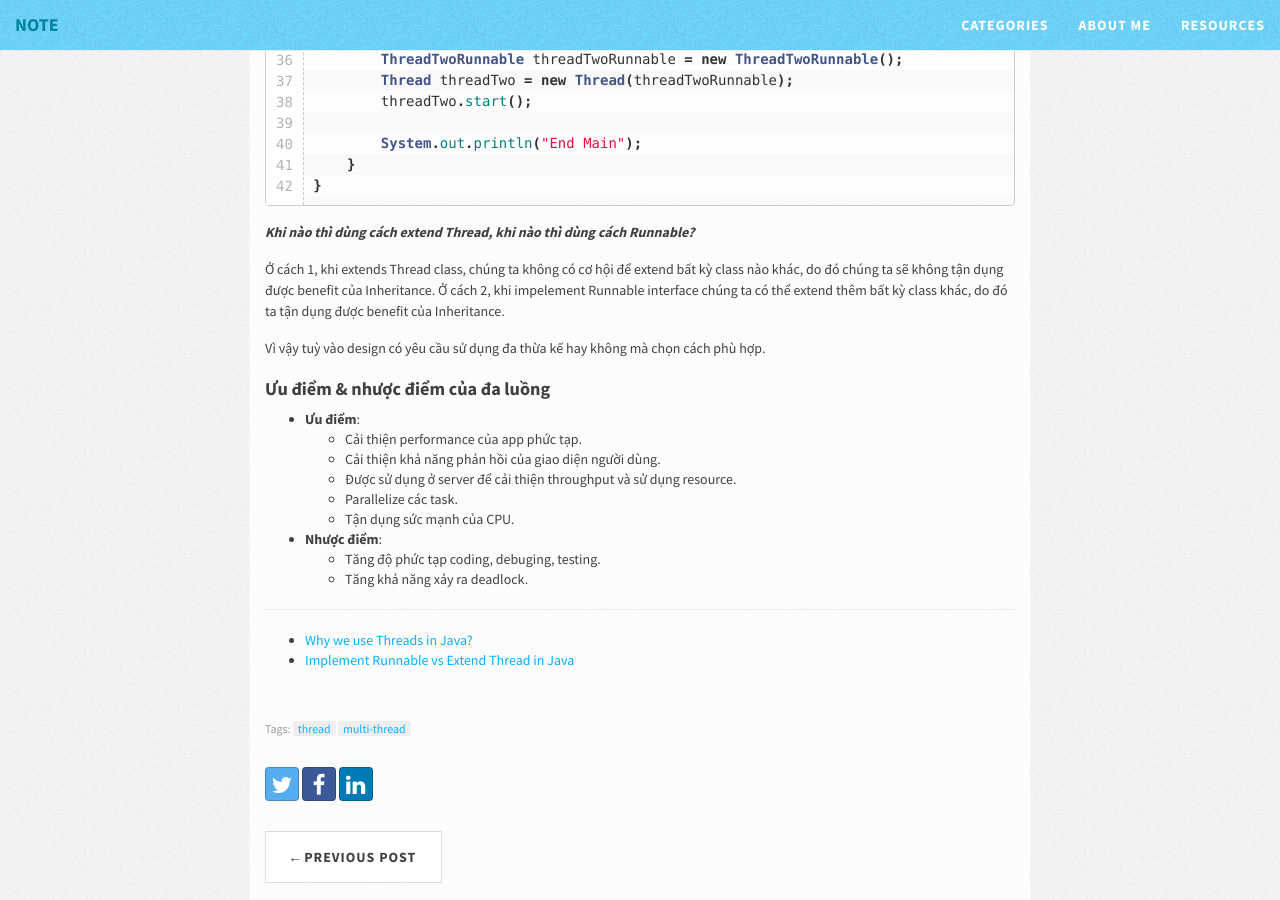
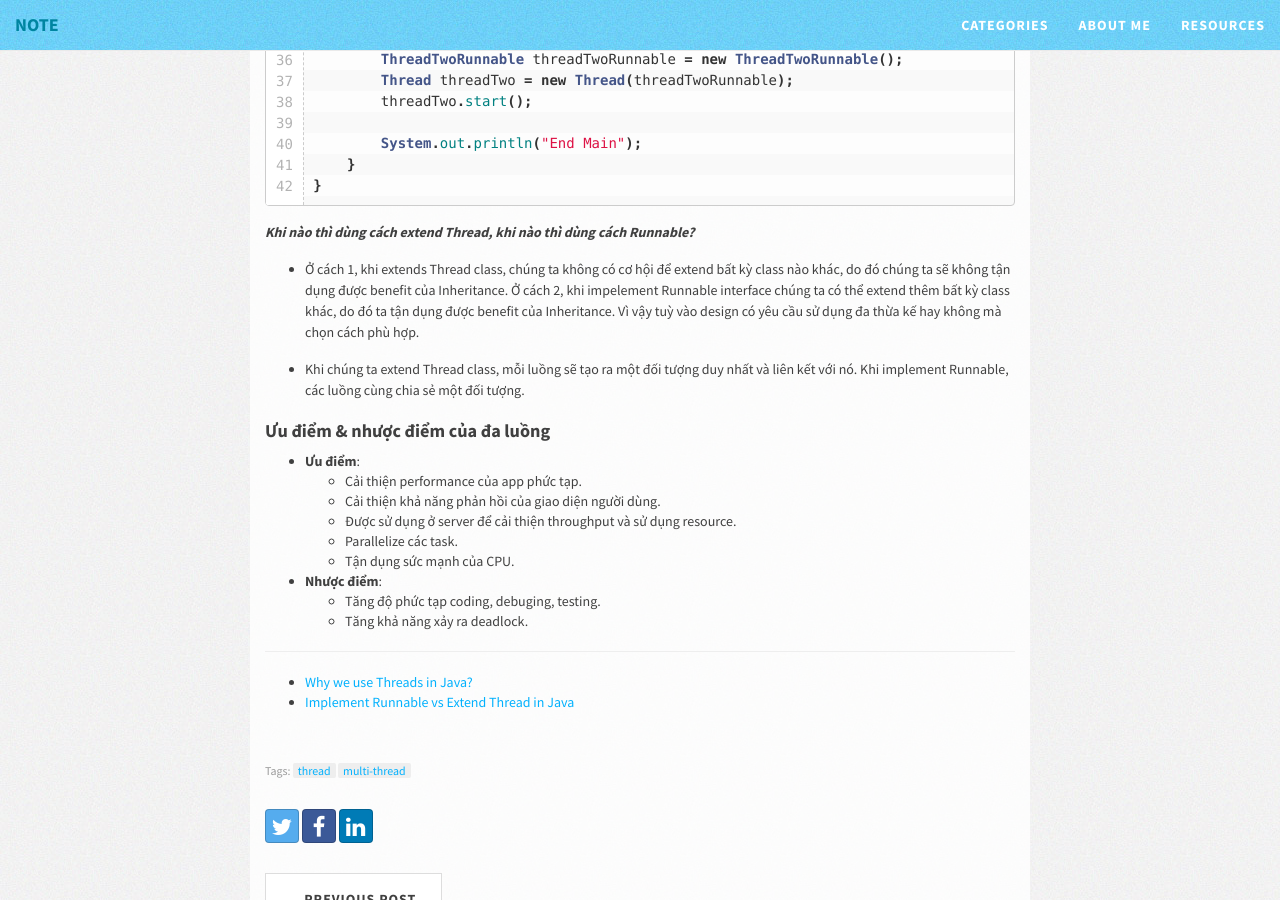
Before and after one commit to jeptoong/jeptoong.github.io, a Jekyll site: the page built from _posts/2021-03-15-java-multi-thread.md, in a window 1280 px wide and 900 px high, scrolled down 1826 px. Built offline with Jekyll 4.4.1, drawn with Linux system fonts in a browser that asks for light colours; nearby versions of some CDN libraries.

Commit message:
add content

```diff
--- a/_posts/2021-03-15-java-multi-thread.md
+++ b/_posts/2021-03-15-java-multi-thread.md
@@ -81,9 +81,9 @@ public class RunExercise {
 
 ***Khi nào thì dùng cách extend Thread, khi nào thì dùng cách Runnable?***
 
-Ở cách 1, khi extends Thread class, chúng ta không có cơ hội để extend bất kỳ class nào khác, do đó chúng ta sẽ không tận dụng được benefit của Inheritance. Ở cách 2, khi impelement Runnable interface chúng ta có thể extend thêm bất kỳ class khác, do đó ta tận dụng được benefit của Inheritance.
+* Ở cách 1, khi extends Thread class, chúng ta không có cơ hội để extend bất kỳ class nào khác, do đó chúng ta sẽ không tận dụng được benefit của Inheritance. Ở cách 2, khi impelement Runnable interface chúng ta có thể extend thêm bất kỳ class khác, do đó ta tận dụng được benefit của Inheritance. Vì vậy tuỳ vào design có yêu cầu sử dụng đa thừa kế hay không mà chọn cách phù hợp.
 
-Vì vậy tuỳ vào design có yêu cầu sử dụng đa thừa kế hay không mà chọn cách phù hợp.
+* Khi chúng ta extend Thread class, mỗi luồng sẽ tạo ra một đối tượng duy nhất và liên kết với nó. Khi implement Runnable, các luồng cùng chia sẻ một đối tượng.
 
 ### Ưu điểm & nhược điểm của đa luồng
 
```
